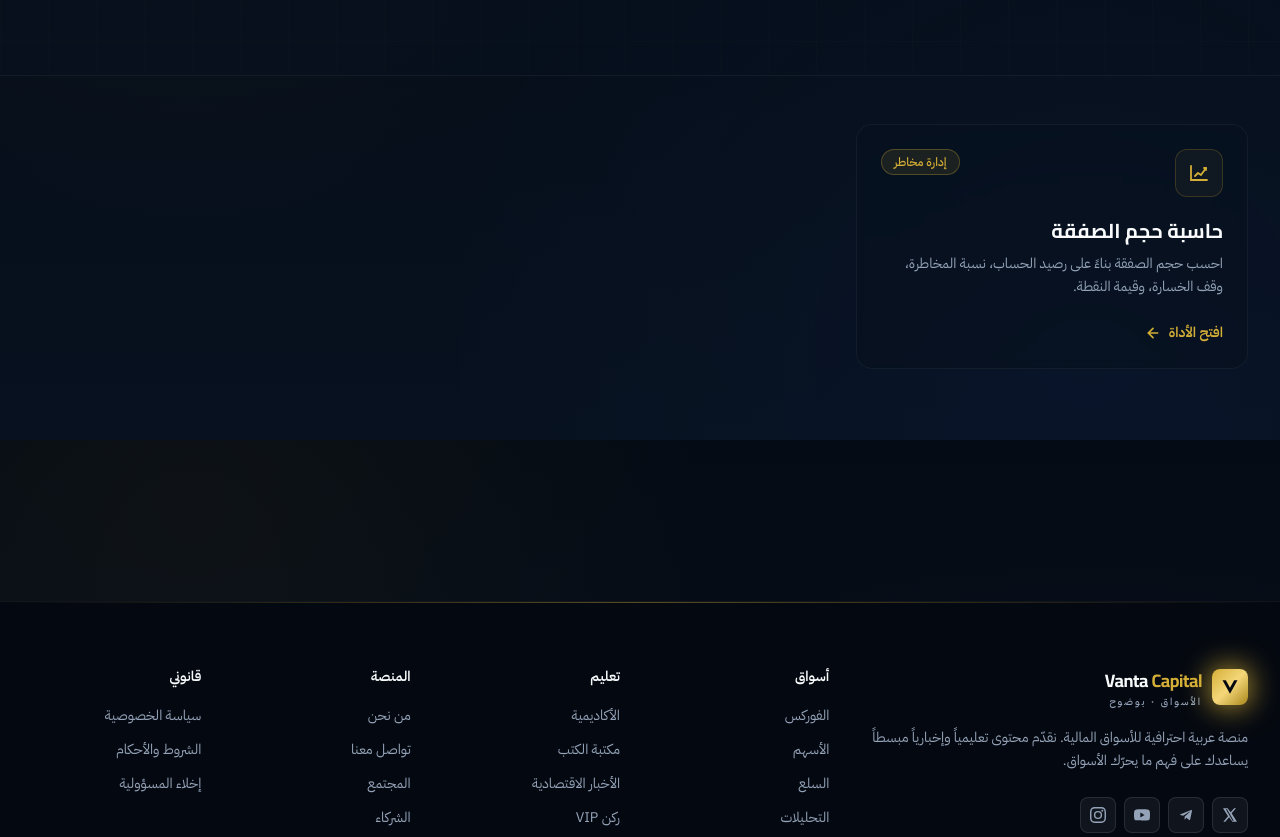
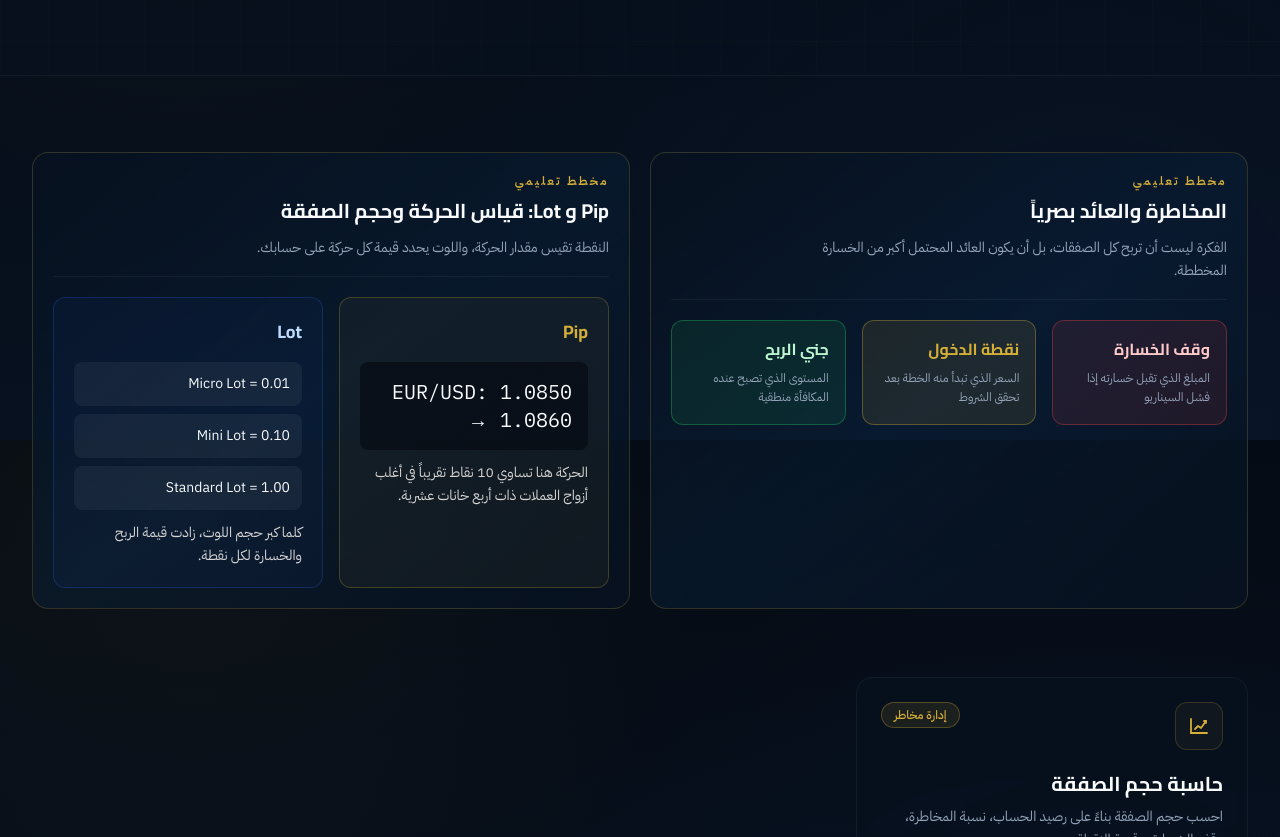
Before and after one commit to yassinlgarch-eng/Vanta-capital-, a Next.js app: page /tools in a window 1280 px wide. Shown: the part 360-1197 px from the top of the page. Built offline with nearby package versions, Linux system fonts and the light colour scheme.

Commit message:
Add visual diagrams to tools page

```diff
--- a/src/app/tools/page.tsx
+++ b/src/app/tools/page.tsx
@@ -1,5 +1,6 @@
 import Link from "next/link";
 import PageHeader from "@/components/PageHeader";
+import { RiskRewardVisual, PipLotVisual } from "@/components/AcademyVisuals";
 
 export const metadata = {
   title: "أدوات التداول - Vanta Capital",
@@ -27,6 +28,11 @@ export default function ToolsPage() {
       />
 
       <section className="container-custom py-12">
+        <div className="mb-10 grid gap-5 lg:grid-cols-2">
+          <RiskRewardVisual />
+          <PipLotVisual />
+        </div>
+
         <div className="grid gap-5 sm:grid-cols-2 lg:grid-cols-3">
           {tools.map((tool) => (
             <Link key={tool.href} href={tool.href} className="card card-hover group block p-6">
```
